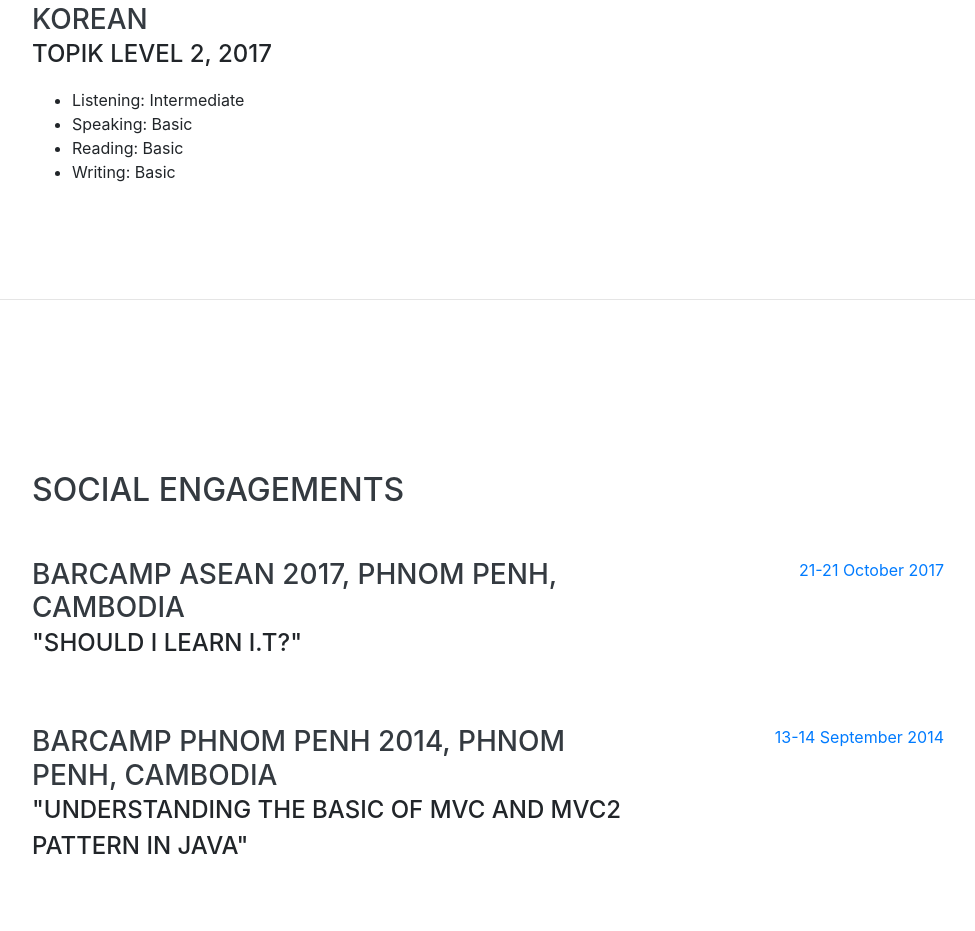
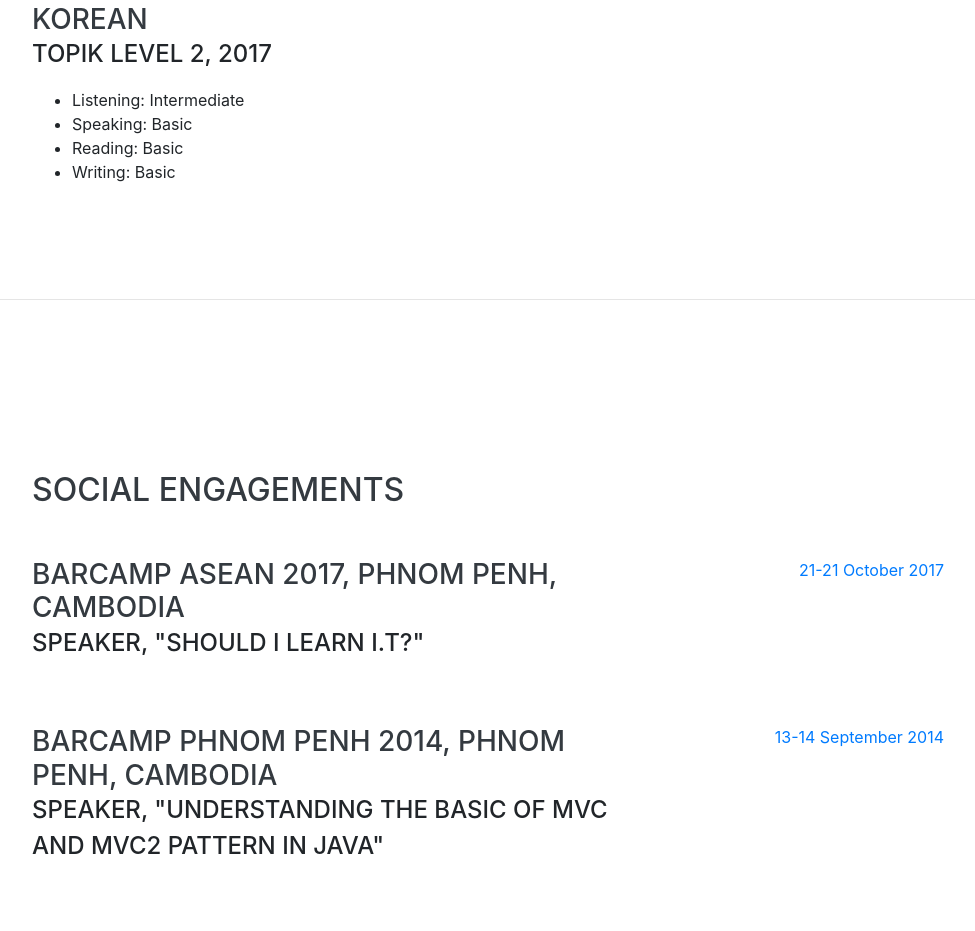
Before and after one commit to Menghok/resume, a website with bundled scripts: page index.html in a window 1280 px wide. Shown: the part 5807-6738 px from the top of the page, without its empty margins (288-1263 px from the left). Built offline with nearby package versions, Linux system fonts and the light colour scheme; a web font is replaced by a local one.

Commit message:
Update Social Eng. page

```diff
--- a/index.html
+++ b/index.html
@@ -396,7 +396,7 @@
         <div class="resume-item d-flex flex-column flex-md-row justify-content-between mb-5">
           <div class="resume-content">
             <h3 class="mb-0">Barcamp Asean 2017, Phnom Penh, Cambodia</h3>
-            <div class="subheading mb-3">"Should I Learn I.T?"</div>
+            <div class="subheading mb-3">Speaker, "Should I Learn I.T?"</div>
           </div>
           <div class="resume-date text-md-right">
             <span class="text-primary">21-21 October 2017</span>
@@ -406,7 +406,7 @@
 	<div class="resume-item d-flex flex-column flex-md-row justify-content-between mb-5">
           <div class="resume-content">
             <h3 class="mb-0">Barcamp Phnom Penh 2014, Phnom Penh, Cambodia</h3>
-            <div class="subheading mb-3">"Understanding the Basic of MVC and MVC2 Pattern in Java"</div>
+            <div class="subheading mb-3">Speaker, "Understanding the Basic of MVC and MVC2 Pattern in Java"</div>
           </div>
           <div class="resume-date text-md-right">
             <span class="text-primary">13-14 September 2014</span>
```
